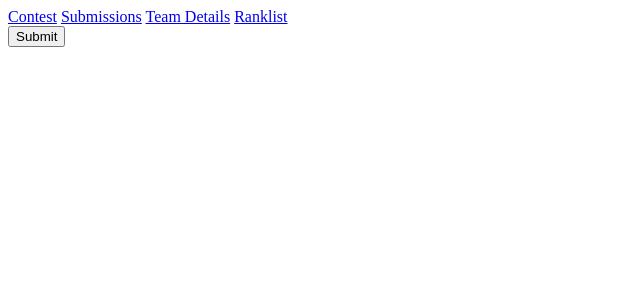
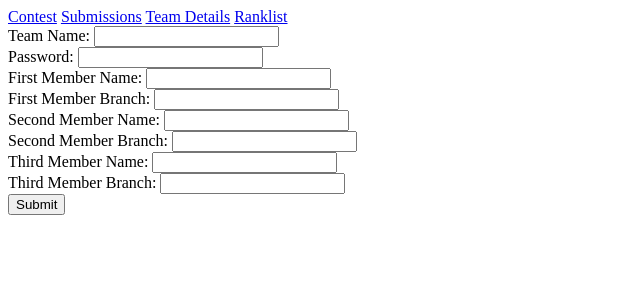
Before and after one commit to r3gz3n/CodeKnights, a Django app: page /team/signup in a window 1280 px wide. Shown: the top 300 px of the page, without its empty margins (0-640 px from the left). Run offline with Django 3.2, Linux system fonts and the light colour scheme.

Commit message:
Added Signup, edit page and hashed password

```diff
--- a/CodeKnights/settings.py
+++ b/CodeKnights/settings.py
@@ -38,6 +38,7 @@ INSTALLED_APPS = (
     'django.contrib.messages',
     'django.contrib.staticfiles',
     'team',
+    'contest',
 )
 
 MIDDLEWARE_CLASSES = (
--- a/team/forms.py
+++ b/team/forms.py
@@ -2,6 +2,7 @@ from django.forms import ModelForm
 from django import forms
 from team.models import TeamDetails
 from django.utils.translation import ugettext_lazy as _
+import hashlib
 
 class TeamDetailsForm(ModelForm):
     class Meta:
@@ -19,6 +20,14 @@ class TeamDetailsForm(ModelForm):
 
         }
 
+    def clean_password(self):
+        password = self.cleaned_data.get('password')
+        md5sum = hashlib.md5()
+        md5sum.update(password)
+        hashed_password = md5sum.hexdigest()
+        return hashed_password
+
+
 class TeamPassForm(ModelForm):
     password = forms.CharField(widget=forms.PasswordInput)
     class Meta:
@@ -28,3 +37,10 @@ class TeamPassForm(ModelForm):
             'teamName': _('Team Name'),
             'password': _('Password'),
         }
+
+    def clean_password(self):
+        password = self.cleaned_data.get('password')
+        md5sum = hashlib.md5()
+        md5sum.update(password)
+        hashed_password = md5sum.hexdigest()
+        return hashed_password
--- a/team/templates/loginPage.html
+++ b/team/templates/loginPage.html
@@ -1,8 +1,8 @@
 {% extends 'base.html' %}
 
 {% block title %} Team Page {% endblock %}
-{{ error_message }}
 {% block content %}
+    {{ error_message }}
     <div id='login'>
         <form action='' method='POST'>
             {% csrf_token %}
--- a/team/templates/signupPage.html
+++ b/team/templates/signupPage.html
@@ -1,11 +1,14 @@
 {% extends 'base.html' %}
 
 {% block title %} Signup {% endblock %}
+
 {% block content %}
     <div id='teamdetail'>
+        {{ error_message }}
         <form action='' method='POST'>
-        {% for field in team %}
-        {{ field.lable_tag }} <input type='text'/> <br/>
+            {% csrf_token %}
+        {% for field in signup_form %}
+        {{ field.label_tag }} {{ field }} <br/>
         {% endfor %}
         <input type='submit' value='Submit'/>
         </form>
--- a/team/views.py
+++ b/team/views.py
@@ -20,7 +20,7 @@ def signupPage(request):
         signup_form = TeamDetailsForm(request.POST)
         if signup_form.is_valid():
             team_name = signup_form.cleaned_data['teamName']
-            if TeamDetails.objects.fliter(teamName=team_name).exists() == True:
+            if TeamDetails.objects.filter(teamName=team_name).exists() == True:
                 signup_form = TeamDetailsForm()
                 return render(request, 'signupPage.html', {'signup_form':signup_form, 'error_message':'Team Name Already Exists'})
             else:
```
Also changed, not shown: team/templates/editPage.html (+10 -5 lines), 4 other files.
